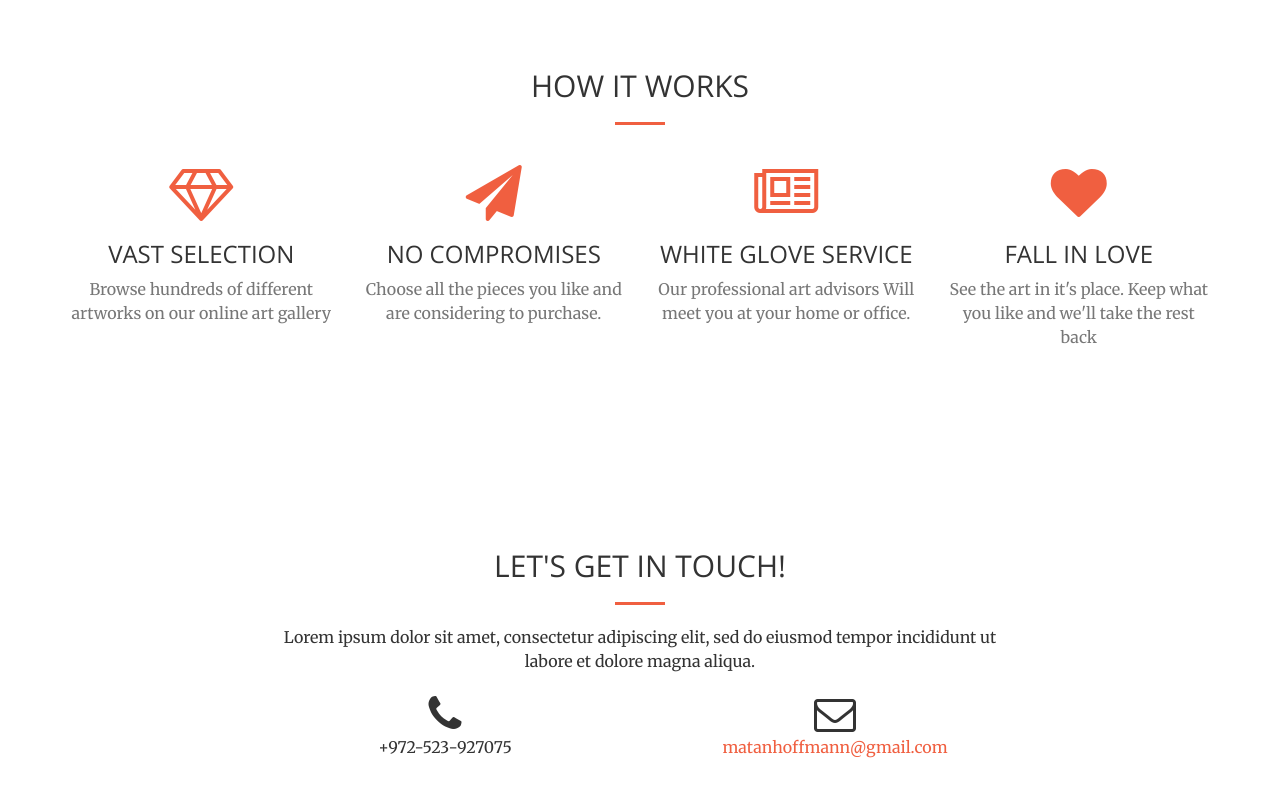
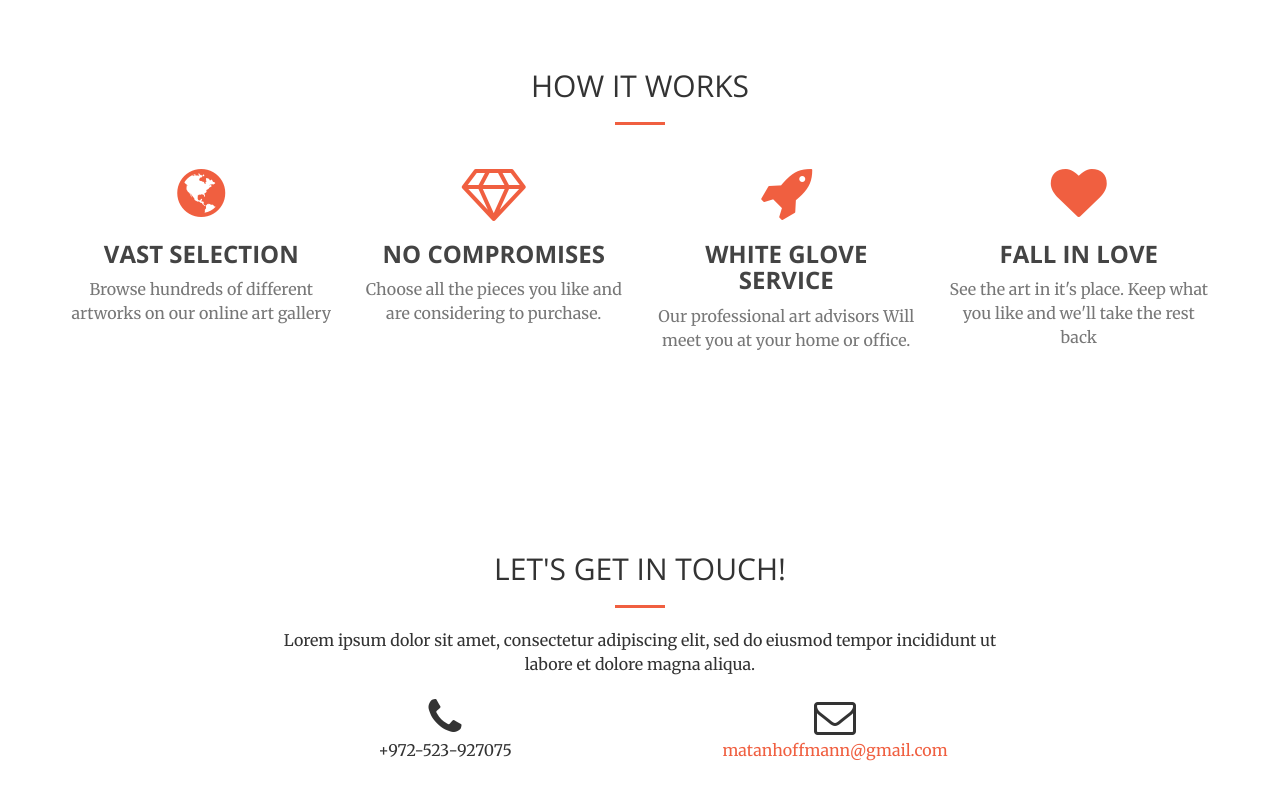
Before and after one commit to telavivart/website, a website: page index.html in a window 1280 px wide. Shown: the part 1225-2025 px from the top of the page. Drawn offline with nearby package versions, Linux system fonts and the light colour scheme; a script that the page names is missing.

Commit message:
Change icons

```diff
--- a/css/creative.css
+++ b/css/creative.css
@@ -293,6 +293,8 @@ header .header-content .header-content-inner p {
 
 .service-box h3 {
 	text-transform: uppercase;
+	font-weight: bold;
+	color: #444;
 }
 
 .portfolio-box {
--- a/views/home.view.html
+++ b/views/home.view.html
@@ -34,21 +34,21 @@
             <div class="row">
                 <div class="col-lg-3 col-md-6 text-center">
                     <div class="service-box">
-                        <i class="fa fa-4x fa-diamond wow bounceIn text-primary"></i>
+                        <i class="fa fa-4x fa-globe wow bounceIn text-primary"></i>
                         <h3>Vast selection</h3>
                         <p class="text-muted">Browse hundreds of different artworks on our online art gallery</p>
                     </div>
                 </div>
                 <div class="col-lg-3 col-md-6 text-center">
                     <div class="service-box">
-                        <i class="fa fa-4x fa-paper-plane wow bounceIn text-primary" data-wow-delay=".1s"></i>
+                        <i class="fa fa-4x fa-diamond wow bounceIn text-primary" data-wow-delay=".1s"></i>
                         <h3>No Compromises</h3>
                         <p class="text-muted">Choose all the pieces you like and are considering to purchase.</p>
                     </div>
                 </div>
                 <div class="col-lg-3 col-md-6 text-center">
                     <div class="service-box">
-                        <i class="fa fa-4x fa-newspaper-o wow bounceIn text-primary" data-wow-delay=".2s"></i>
+                        <i class="fa fa-4x fa-rocket wow bounceIn text-primary" data-wow-delay=".2s"></i>
                         <h3>White glove service</h3>
                         <p class="text-muted">Our professional art advisors Will meet you at your home or office.</p>
                     </div>
```
